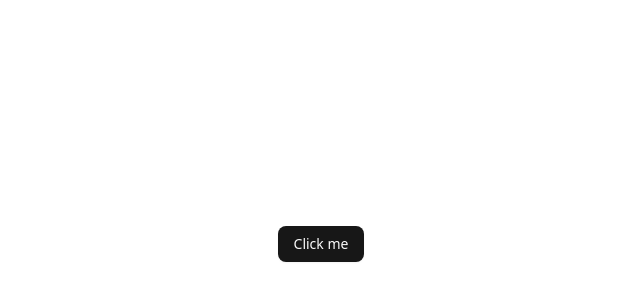
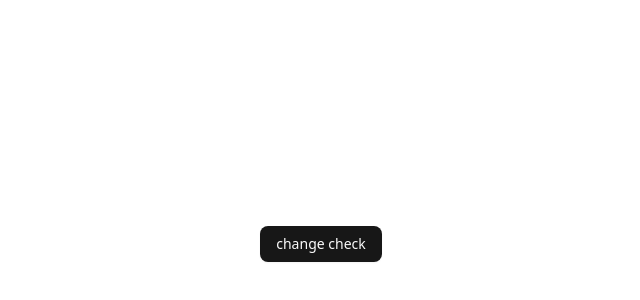
Before and after one commit to VB5475/ICICommunicator, a React (Vite) app: page / in a window 1280 px wide. Shown: the part 156-456 px from the top of the page, without its empty margins (319-959 px from the left). Built offline with nearby package versions, Linux system fonts and the light colour scheme.

Commit message:
[CHECK]:branch rule check

```diff
--- a/src/App.jsx
+++ b/src/App.jsx
@@ -3,7 +3,7 @@ import { Button } from "@/components/ui/button"
 function App() {
   return (
     <div className="flex min-h-svh flex-col items-center justify-center">
-      <Button>Click me</Button>
+      <Button>change check</Button>
     </div>
   )
 }
```
